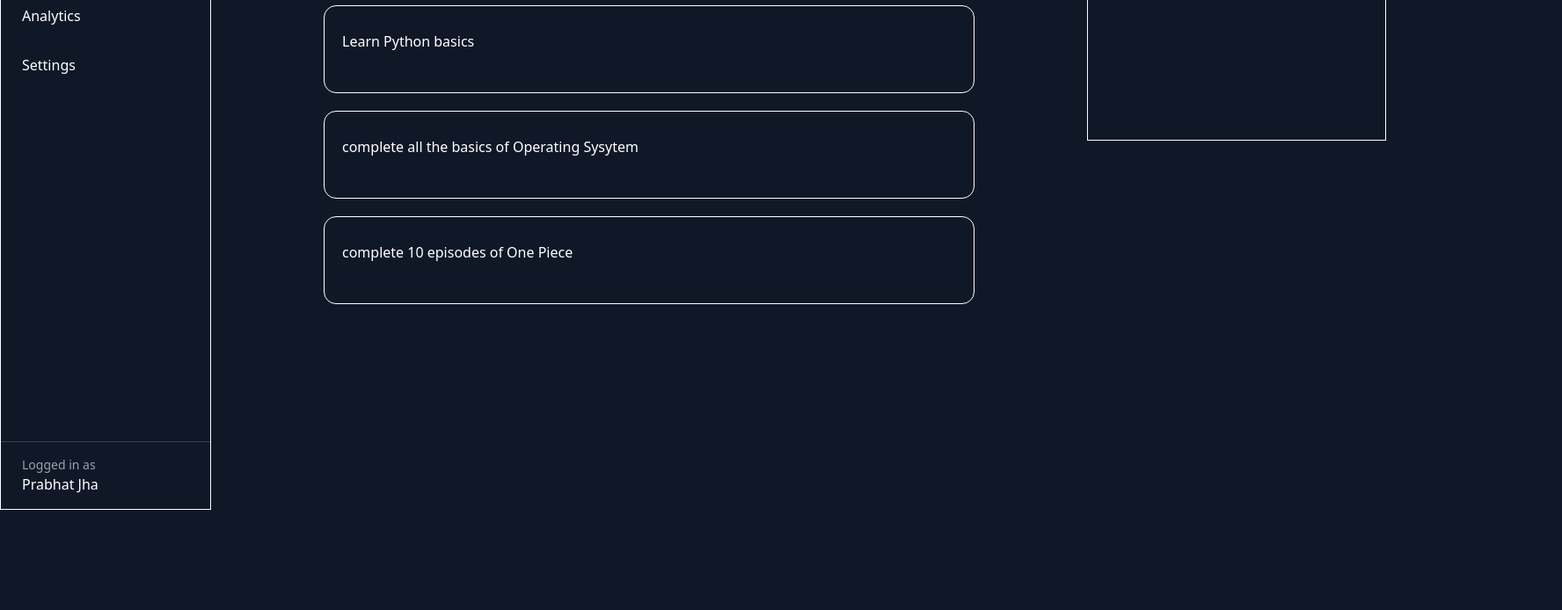
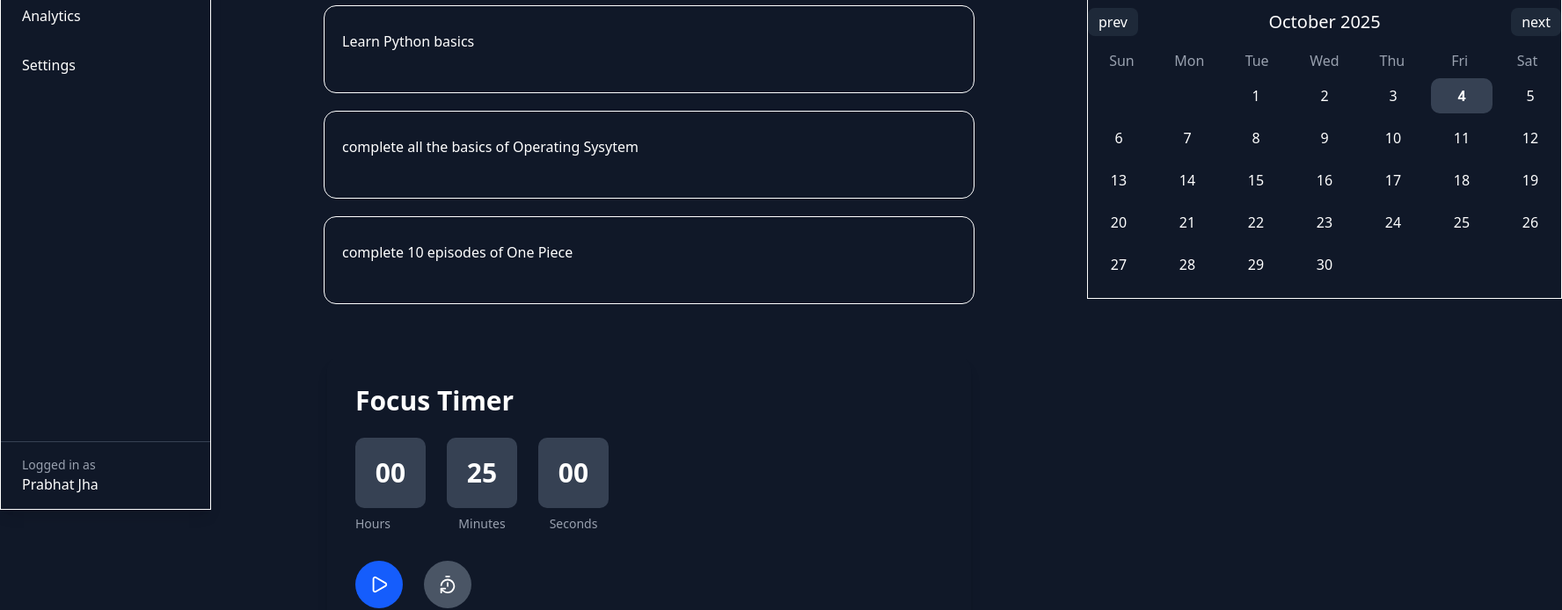
Before and after one commit to 23-prabhat/studyBuddy, a React (Vite) app in the folder NekoMate/: page / in a window 1280 px wide. Shown: the part 220-914 px from the top of the page at 88% size, 1776 px wide, since content can reach past the window. Before the commit the page ends 800 px from the top, so only its background shows below. Built offline with nearby package versions, Linux system fonts and the light colour scheme.

Commit message:
component added

```diff
--- a/NekoMate/src/DashboardComponents/Calendar.tsx
+++ /dev/null
@@ -1,13 +0,0 @@
-
-
-
-export default function Calendar2(){
-    return (
-        <div className=" border border-white w-85 h-50 my-35 space-y-6 ">
-            <div>
-                <h1 className="font-semibold text-white "> Calendar </h1>
-            </div>
-
-        </div>
-    )
-}
--- a/NekoMate/src/Pages/Dashboard.tsx
+++ b/NekoMate/src/Pages/Dashboard.tsx
@@ -1,6 +1,7 @@
-import Calendar2 from "@/DashboardComponents/Calendar";
-import SideBar from "@/DashboardComponents/SideBar";
-import Task from "@/DashboardComponents/Task";
+import Calendar from "@/components/Dashboard/Calendar";
+import SideBar from "@/components/Dashboard/SideBar";
+import Task from "@/components/Dashboard/Task";
+import Timer from "@/components/Dashboard/Timer";
 
 export default function Dashboard(){
 
@@ -14,12 +15,15 @@ export default function Dashboard(){
       <div className="my-10">
          <h1 className="text-4xl font-serif text-white font-bold">Hello, Prabhat</h1>
          <p className="text-gray-400 mt-0.5">Let's be productive today</p>
-         <div className="mt-15">
+         <div className="mt-15 space-y-15">
             <Task />
+            <div className="mx-8">
+               <Timer />
+            </div>
          </div>
       </div>
       <div className="my-10">
-          <Calendar2 />
+          <Calendar />
       </div>
       </div>
 
--- /dev/null
+++ b/NekoMate/src/components/Dashboard/Calendar.tsx
@@ -0,0 +1,95 @@
+import { useState } from "react"
+
+
+const daysOfWeek : string[] = ["Sun" , "Mon" , "Tue" , "Wed" , "Thu" , "Fri" , "Sat"]
+
+export default function Calendar (){
+   const [currentDate , setCurrentDate] = useState<Date>(new Date())
+   const [selectedDate , SetSelectedDate] = useState<Date | null>(null)
+
+   //
+   const year: number = currentDate.getFullYear()
+   const month: number = currentDate.getMonth()
+
+   //first & last days of the current month
+   const fisrtDayOfMonth : Date = new Date(year , month , 1)
+   const lastDayOfMonth : Date = new Date(year , month+1 , 0 )
+   const totaldays : number = lastDayOfMonth.getDate();
+   const startDate : number = fisrtDayOfMonth.getDate()
+
+   //month navigation handlers
+   const prevmonth = () : void => setCurrentDate(new Date(year , month - 1 , 1))
+   const nextMonth = () : void => setCurrentDate(new Date(year , month + 1 , 1))
+
+   //all dates for the month
+   const days : (number | null)[] = []
+   for(let i = 0 ; i < startDate ; i++ ) days.push(null)
+   for(let i = 0 ; i < totaldays ; i++ ) days.push(i)
+
+   //click handler for day selection
+   const handleDayClick = (day: number | null): void => {
+    if(!day) return;
+    SetSelectedDate(new Date(year, month , day));
+   }
+
+   return (
+        <div className=" border border-white w-135 h-95 my-35 space-y-6 text-white">
+            <div>
+                <h1 className="font-semibold text-white "> Calendar </h1>
+            </div>
+            <div className="flex justify-between items-center mb-4">
+            <button
+              onClick={prevmonth}
+              className="px-3 py-1 rounded-md bg-gray-800 hover:bg-gray-600 transition"
+            >
+             prev
+            </button>
+            <h2 className="text-xl font:semibold">
+                {currentDate.toLocaleString("default" , {month: "long"})} {year}
+            </h2>
+            <button
+              onClick={nextMonth}
+              className="px-3 py-1 rounded-md bg-gray-800 hover:bg-orange-500 transition"
+            >
+             next
+            </button>
+            </div>
+
+            <div className="grid grid-cols-7 text-center mb-2 text-gray-400">
+                {daysOfWeek.map((day) => (
+                   <div key={day}> {day} </div>
+                ))}
+            </div>
+
+            <div className="grid grid-cols-7 gap-2 text-center">
+                {days.map((day  , index ) => {
+
+                const isToday = day === new Date().getDate() && month === new Date().getMonth() && year === new Date().getFullYear()
+
+                const isSelected = selectedDate && day === selectedDate.getDate() && month === selectedDate.getMonth() && year === selectedDate.getFullYear()
+
+                   return (
+                    <div
+                     key={index}
+                     onClick={() => handleDayClick(day)}
+                     className={`py-2 rounded-lg cursor-pointer select-none tarnsition ${
+                        day === null
+                        ?"" : isSelected
+                        ? "bg-gray-700 font-semibold" : isToday
+                        ?"bg-gray-700 font-semibold" : "hover:bg-orange-500"
+                     }`}
+                    >
+                       {day || ""}
+                    </div>
+                   )
+                })}
+            </div>
+
+            { selectedDate && (
+                selectedDate && (
+                    <p> selected : {selectedDate.toDateString()} </p>
+                ) )}
+
+        </div>
+    )
+}
--- /dev/null
+++ b/NekoMate/src/components/Dashboard/Timer.tsx
@@ -0,0 +1,88 @@
+import { PauseIcon, PlayIcon, TimerResetIcon } from "lucide-react";
+import { useEffect, useState } from "react";
+
+export default function Timer() {
+  const [hours , setHours] = useState<number>(0)
+  const [minutes, setMinutes] = useState<number>(25);
+  const [seconds, setSeconds] = useState<number>(0);
+  const [isRunning, setRunning] = useState<boolean>(false);
+
+  useEffect(() => {
+    let timer: NodeJS.Timeout;
+
+    if (isRunning) {
+      timer = setInterval(() => {
+        if (seconds > 0) {
+          setSeconds((prev) => prev - 1);
+        } else if (minutes > 0) {
+          setMinutes((prev) => prev - 1);
+          setSeconds(59);
+        } else {
+          clearInterval(timer);
+          setRunning(false);
+        }
+      }, 1000);
+    }
+
+    return () => clearInterval(timer);
+  }, [isRunning, minutes, seconds]);
+
+  const handleStartPause = (): void => {
+    setRunning((prev) => !prev);
+  };
+
+  const handleReset = (): void => {
+    setMinutes(25);
+    setSeconds(0);
+    setRunning(false);
+  };
+
+  return (
+    <div className="flex flex-col text-white rounded-2xl p-8 shadow-lg">
+      <h1 className="text-3xl font-semibold mb-6">Focus Timer</h1>
+
+      {/* Timer Display */}
+      <div className="flex space-x-6 mb-6">
+        <div >
+          <div className="bg-gray-700 rounded-lg w-20 h-20 flex flex-col justify-center items-center text-3xl font-bold">
+            {String(hours).padStart(2, "0")}
+          </div>
+          <p className="mt-2 text-sm text-gray-400">Hours</p>
+        </div>
+
+        <div className="text-center">
+          <div className="bg-gray-700 rounded-lg w-20 h-20 flex flex-col justify-center items-center text-3xl font-bold">
+            {String(minutes).padStart(2, "0")}
+          </div>
+          <p className="mt-2 text-sm text-gray-400">Minutes</p>
+        </div>
+
+        <div className="text-center">
+          <div className="bg-gray-700 rounded-lg w-20 h-20 flex flex-col justify-center items-center text-3xl font-bold">
+            {String(seconds).padStart(2, "0")}
+          </div>
+          <p className="mt-2 text-sm text-gray-400">Seconds</p>
+        </div>
+      </div>
+
+      {/* Control Buttons */}
+      <div className="flex space-x-6 mt-2">
+        <button
+          onClick={handleStartPause}
+          className="flex items-center justify-center bg-blue-600 hover:bg-blue-700 text-white rounded-full p-4 transition-all"
+          aria-label={isRunning ? "Pause Timer" : "Start Timer"}
+        >
+          {isRunning ? <PauseIcon size={22} /> : <PlayIcon size={22} />}
+        </button>
+
+        <button
+          onClick={handleReset}
+          className="flex items-center justify-center bg-gray-600 hover:bg-gray-700 text-white rounded-full p-4 transition-all"
+          aria-label="Reset Timer"
+        >
+          <TimerResetIcon size={22} />
+        </button>
+      </div>
+    </div>
+  );
+}
```
Also changed, not shown: NekoMate/src/DashboardComponents/Timercard.tsx (added), NekoMate/src/components/Dashboard/SideBar.tsx (renamed from NekoMate/src/DashboardComponents/SideBar.tsx), NekoMate/src/components/Dashboard/Task.tsx (renamed from NekoMate/src/DashboardComponents/Task.tsx).
